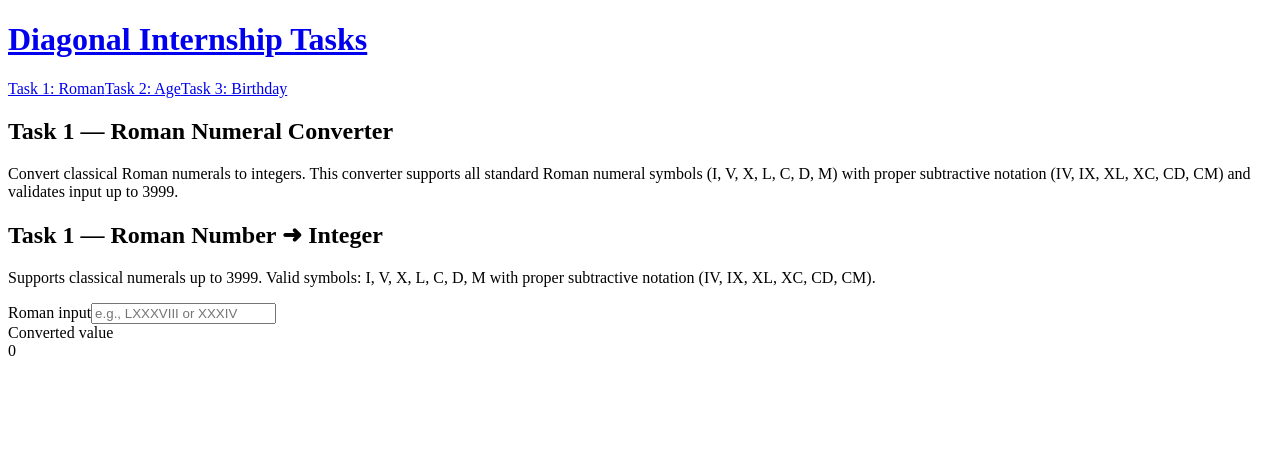
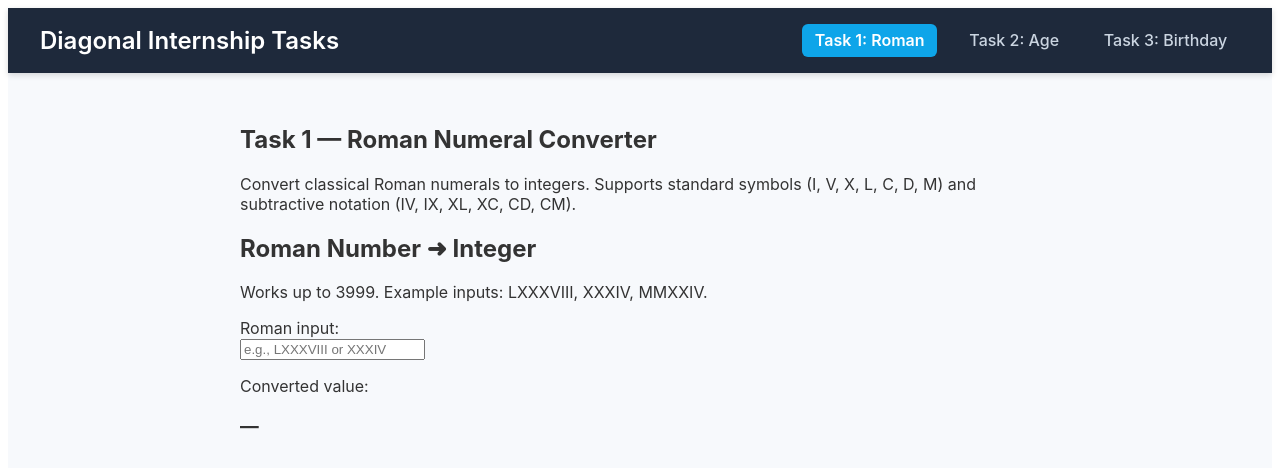
Before and after one commit to sanjyalsmriti/reactdiagonal, a React (Vite) app: page /roman in a window 1280 px wide. Shown: the top 468 px of the page. Built offline with nearby package versions, Linux system fonts and the light colour scheme.

Commit message:
added css for layout

```diff
--- a/src/main.jsx
+++ b/src/main.jsx
@@ -1,6 +1,7 @@
 import { StrictMode } from 'react'
 import { createRoot } from 'react-dom/client'
 import App from './App.jsx'
+import './styles/index.css'
 
 createRoot(document.getElementById('root')).render(
   <StrictMode>
--- a/src/pages/RomanConverterPage.jsx
+++ b/src/pages/RomanConverterPage.jsx
@@ -2,6 +2,7 @@ import React, { useState } from "react";
 
 export default function RomanConverterPage() {
   const [input, setInput] = useState("");
+
   const romanMap = new Map([
     ["M", 1000],
     ["CM", 900],
@@ -17,47 +18,45 @@ export default function RomanConverterPage() {
     ["IV", 4],
     ["I", 1],
   ]);
+
   const romanToInt = (roman) => {
     const s = roman.toUpperCase().trim();
     let i = 0;
     let val = 0;
 
     while (i < s.length) {
-      // Check for two-character subtractive notation first
       if (i + 1 < s.length && romanMap.has(s.slice(i, i + 2))) {
         val += romanMap.get(s.slice(i, i + 2));
         i += 2;
       } else {
-        val += romanMap.get(s[i]);
+        val += romanMap.get(s[i]) || 0;
         i += 1;
       }
     }
-
     return val;
   };
-  const value = romanToInt(input);
+
+  const value = input ? romanToInt(input) : "—";
 
   return (
-    <>
-      <section className="card">
-        <h1 className="page-title">Task 1 — Roman Numeral Converter</h1>
-        <p className="page-description">
-          Convert classical Roman numerals to integers. This converter supports
-          all standard Roman numeral symbols (I, V, X, L, C, D, M) with proper
-          subtractive notation (IV, IX, XL, XC, CD, CM) and validates input up
-          to 3999.
+    <div>
+      <section>
+        <h1>Task 1 — Roman Numeral Converter</h1>
+        <p>
+          Convert classical Roman numerals to integers. Supports standard symbols
+          (I, V, X, L, C, D, M) and subtractive notation (IV, IX, XL, XC, CD, CM).
         </p>
       </section>
-      <section className="card">
-        <h2 className="card-title">Task 1 — Roman Number ➜ Integer</h2>
-        <p className="card-description">
-          Supports classical numerals up to 3999. Valid symbols: I, V, X, L, C,
-          D, M with proper subtractive notation (IV, IX, XL, XC, CD, CM).
+
+      <section>
+        <h2>Roman Number ➜ Integer</h2>
+        <p>
+          Works up to 3999. Example inputs: LXXXVIII, XXXIV, MMXXIV.
         </p>
 
-        <div className="converter-grid">
-          <div className="input-group">
-            <label className="input-label">Roman input</label>
+        <div>
+          <div>
+            <label>Roman input:</label> <br />
             <input
               value={input}
               onChange={(e) => setInput(e.target.value)}
@@ -65,12 +64,12 @@ export default function RomanConverterPage() {
             />
           </div>
 
-          <div className="converter-result">
-            <div className="result-label">Converted value</div>
-            <div className="result-value">{value ?? "—"}</div>
+          <div>
+            <p>Converted value:</p>
+            <h3>{value}</h3>
           </div>
         </div>
       </section>
-    </>
+    </div>
   );
 }
--- /dev/null
+++ b/src/styles/index.css
@@ -0,0 +1,97 @@
+.app {
+  display: flex;
+  flex-direction: column;
+  min-height: 100vh;
+  font-family: "Inter", sans-serif;
+  background-color: #f7f9fc;
+  color: #333;
+}
+
+.header {
+  background-color: #1e293b;
+  color: white;
+  padding: 1rem 2rem;
+  box-shadow: 0 2px 6px rgba(0, 0, 0, 0.15);
+  position: sticky;
+  top: 0;
+  z-index: 10;
+}
+
+.header-content {
+  display: flex;
+  flex-wrap: wrap;
+  align-items: center;
+  justify-content: space-between;
+  gap: 1rem;
+}
+
+.header-title {
+  font-size: 1.5rem;
+  font-weight: 600;
+  margin: 0;
+}
+
+.header-title-link {
+  text-decoration: none;
+  color: white;
+  transition: opacity 0.2s ease-in-out;
+}
+
+.header-title-link:hover {
+  opacity: 0.85;
+}
+
+.header-nav {
+  display: flex;
+  gap: 1.2rem;
+}
+
+.nav-link {
+  color: #cbd5e1;
+  text-decoration: none;
+  font-weight: 500;
+  transition: all 0.25s ease-in-out;
+  padding: 0.4rem 0.8rem;
+  border-radius: 6px;
+}
+
+.nav-link:hover {
+  background-color: #334155;
+  color: white;
+}
+
+.nav-link.active {
+  background-color: #0ea5e9;
+  color: white;
+  font-weight: 600;
+}
+
+.main {
+  flex: 1;
+  padding: 2rem;
+  max-width: 800px;
+  width: 100%;
+  margin: 0 auto;
+}
+
+@media (max-width: 600px) {
+  .header-content {
+    flex-direction: column;
+    align-items: flex-start;
+  }
+
+  .header-nav {
+    width: 100%;
+    flex-wrap: wrap;
+  }
+
+  .nav-link {
+    display: block;
+    width: 100%;
+    text-align: left;
+  }
+
+  .main {
+    padding: 1.5rem;
+  }
+}
```
